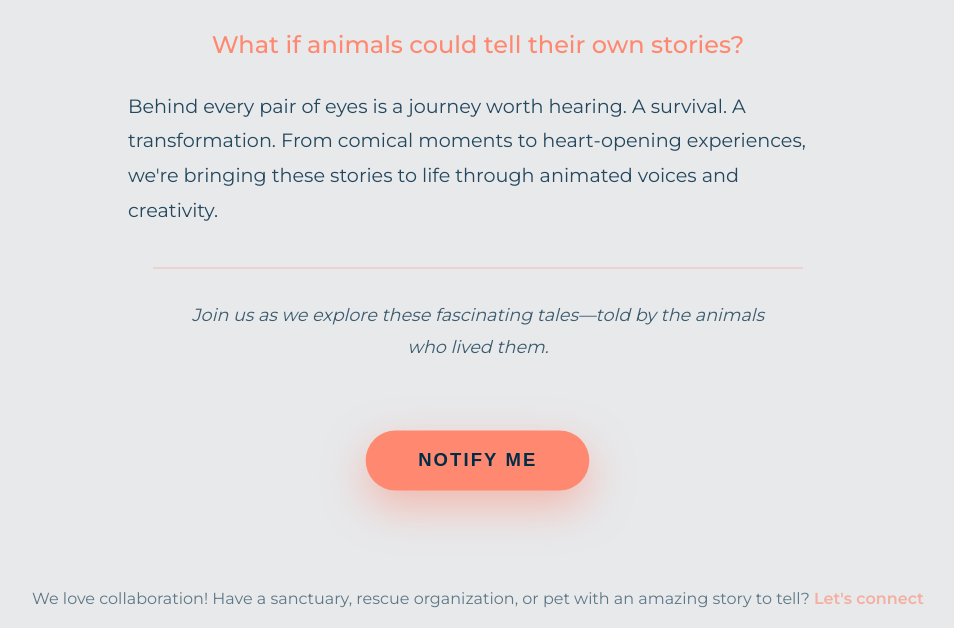
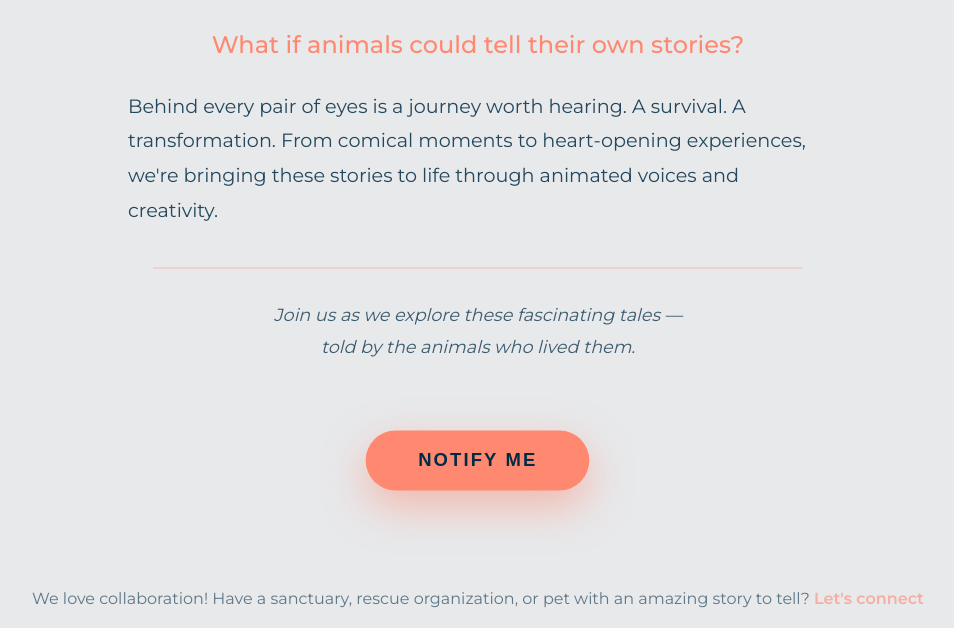
Before and after one commit to aterstallaco/untoldtails, a plain HTML site: page index.html in a window 1280 px wide. Shown: the part 322-950 px from the top of the page, without its empty margins (162-1116 px from the left). Drawn offline with Linux system fonts and the light colour scheme.

Commit message:
Update index.html

```diff
--- a/index.html
+++ b/index.html
@@ -188,7 +188,7 @@
         </p>
 
         <div class="mission">
-            Join us as we explore these fascinating tales—told by the animals who lived them.
+            Join us as we explore these fascinating tales — </br>told by the animals who lived them.
         </div>
 
         <button class="coming-soon">Notify Me</button>
```
